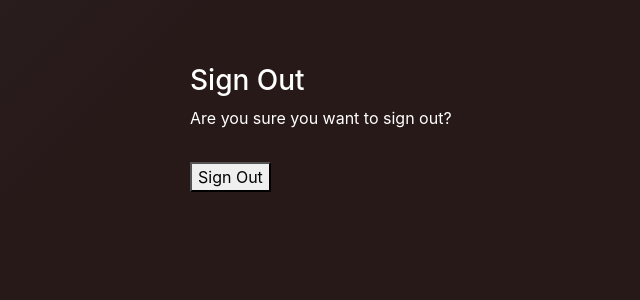
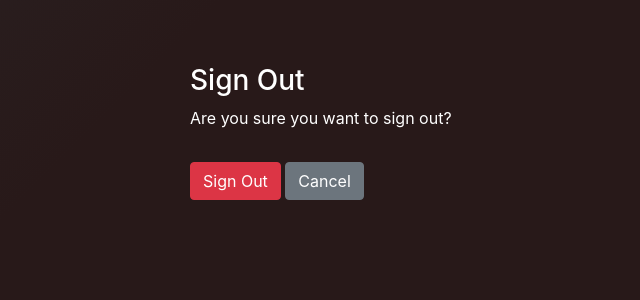
Before and after one commit to rpf13/the-collection, a Django app: page /accounts/logout/ in a window 1280 px wide. Shown: the part 56-356 px from the top of the page, without its empty margins (95-735 px from the left). Run offline with Django 3.2, Linux system fonts and the light colour scheme; the visitor is signed in with stand-in values (Sample User, id 1).

Commit message:
feat: Add cancel button to logout form

```diff
--- a/templates/account/logout.html
+++ b/templates/account/logout.html
@@ -19,7 +19,8 @@
         {% if redirect_field_value %}
         <input type="hidden" name="{{ redirect_field_name }}" value="{{ redirect_field_value }}" />
         {% endif %}
-        <button type="submit">{% trans 'Sign Out' %}</button>
+        <button type="submit" class="btn btn-danger">{% trans 'Sign Out' %}</button>
+        <a href="{% url 'collection_list' %}" class="btn btn-secondary">Cancel</a>
       </form>
     </div>
   </div>
```
